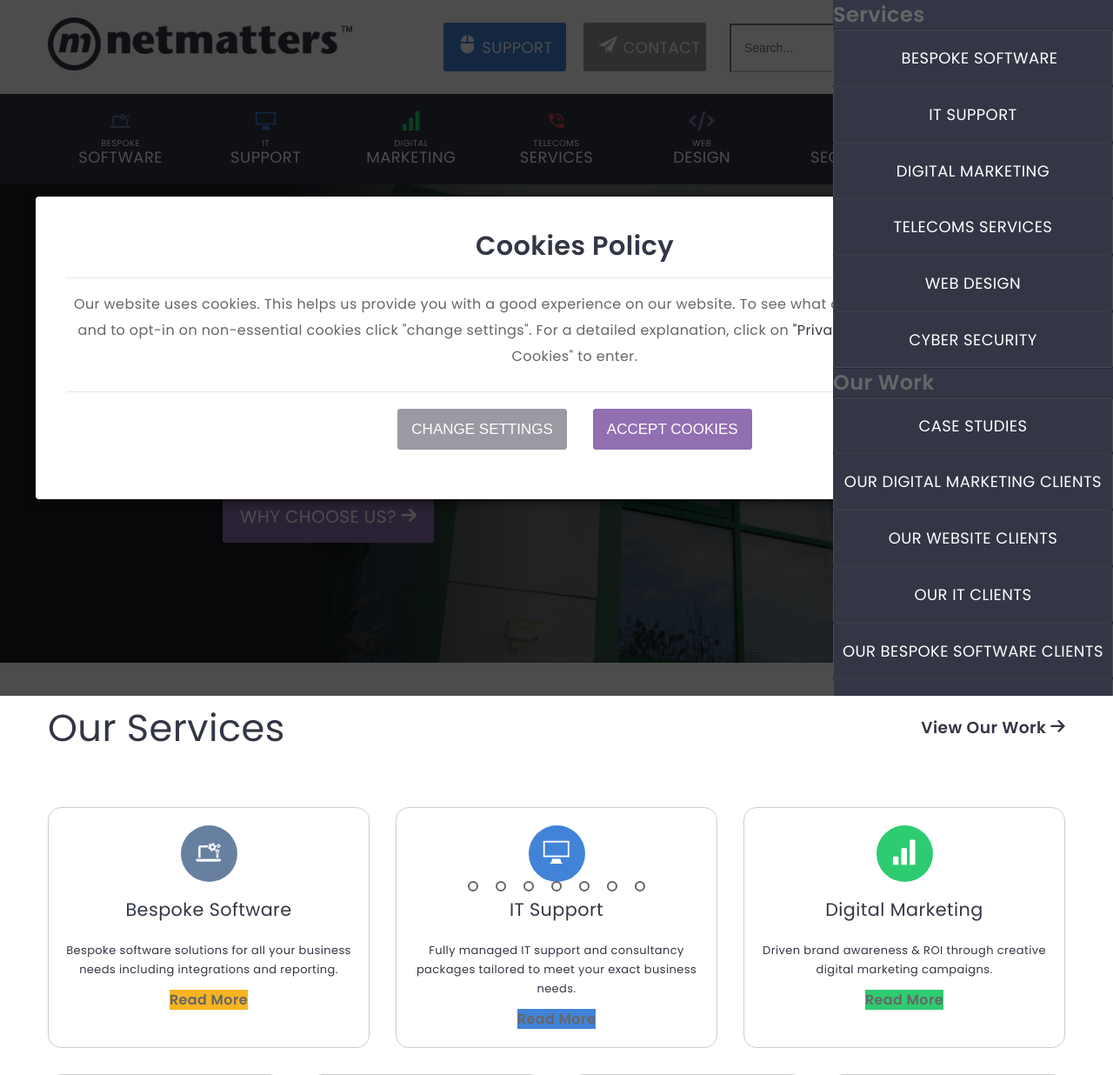
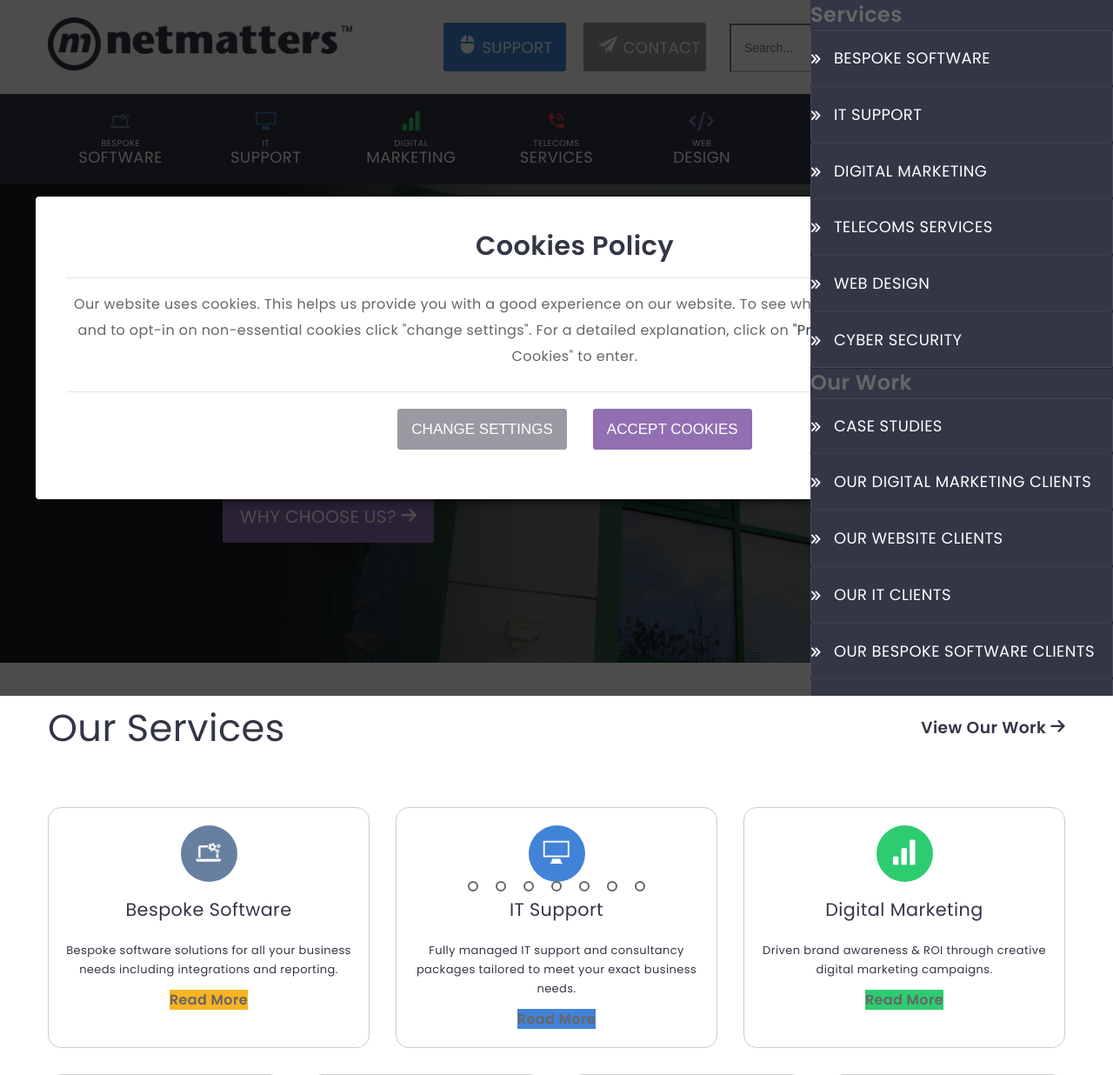
Before and after one commit to MattJDean/Netmatters-Homepage, a PHP site: page / in a window 1280 px wide. Shown: the top 1236 px of the page at 87% size. Run offline with PHP 8.4, Linux system fonts and the light colour scheme; some libraries are stand-ins or nearby versions; some web fonts are replaced.

Commit message:
sidebar icons 29/9/24

```diff
--- a/index.html
+++ b/index.html
@@ -266,54 +266,54 @@
                     <div class="sidebar__content">
                         <ul>
                             <h2>Services</h2>
-                            <li><a href="#"><i class="icon-chevrons"></i>Bespoke Software</a></li>
-                            <li><a href="#">IT Support</a></li>
-                            <li><a href="#">Digital Marketing</a></li>
-                            <li><a href="#">Telecoms Services</a></li>
-                            <li><a href="#">Web Design</a></li>
-                            <li><a href="#">Cyber Security</a></li>
+                            <li><a href="#"><i class="icon-chevrons-right"></i>Bespoke Software</a></li>
+                            <li><a href="#"><i class="icon-chevrons-right"></i>IT Support</a></li>
+                            <li><a href="#"><i class="icon-chevrons-right"></i>Digital Marketing</a></li>
+                            <li><a href="#"><i class="icon-chevrons-right"></i>Telecoms Services</a></li>
+                            <li><a href="#"><i class="icon-chevrons-right"></i>Web Design</a></li>
+                            <li><a href="#"><i class="icon-chevrons-right"></i>Cyber Security</a></li>
                         </ul>
 
                         <ul>
                             <h2>Our Work</h2>
-                            <li><a href="#">Case Studies</a></li>
-                            <li><a href="#">Our Digital Marketing Clients</a></li>
-                            <li><a href="#">Our Website Clients</a></li>
-                            <li><a href="#">Our IT Clients</a></li>
-                            <li><a href="#">Our Bespoke Software Clients</a></li>
-                            <li><a href="#">Our Telecoms Clients</a></li>
+                            <li><a href="#"><i class="icon-chevrons-right"></i>Case Studies</a></li>
+                            <li><a href="#"><i class="icon-chevrons-right"></i>Our Digital Marketing Clients</a></li>
+                            <li><a href="#"><i class="icon-chevrons-right"></i>Our Website Clients</a></li>
+                            <li><a href="#"><i class="icon-chevrons-right"></i>Our IT Clients</a></li>
+                            <li><a href="#"><i class="icon-chevrons-right"></i>Our Bespoke Software Clients</a></li>
+                            <li><a href="#"><i class="icon-chevrons-right"></i>Our Telecoms Clients</a></li>
                         </ul>
 
                         <ul>
                             <h2>Our Knowledge</h2>
-                            <li><a href="#">Technologies</a></li>
-                            <li><a href="#">Industries</a></li>
-                            <li><a href="#">News</a></li>
-                            <li><a href="#">Insights</a></li>
+                            <li><a href="#"><i class="icon-chevrons-right"></i>Technologies</a></li>
+                            <li><a href="#"><i class="icon-chevrons-right"></i>Industries</a></li>
+                            <li><a href="#"><i class="icon-chevrons-right"></i>News</a></li>
+                            <li><a href="#"><i class="icon-chevrons-right"></i>Insights</a></li>
                         </ul>
 
                         <ul>
                             <h2>Training</h2>
-                            <li><a href="#">Train For A Career In Tech</a></li>
-                            <li><a href="#">Skills Bootcamp</a></li>
-                            <li><a href="#">SCS Frequently Asked Questions</a></li>
-                            <li><a href="#">Scion Collaborators</a></li>
+                            <li><a href="#"><i class="icon-chevrons-right"></i>Train For A Career In Tech</a></li>
+                            <li><a href="#"><i class="icon-chevrons-right"></i>Skills Bootcamp</a></li>
+                            <li><a href="#"><i class="icon-chevrons-right"></i>SCS Frequently Asked Questions</a></li>
+                            <li><a href="#"><i class="icon-chevrons-right"></i>Scion Collaborators</a></li>
                         </ul>
 
                         <ul>
                             <h2>Our Company</h2>
-                            <li><a href="#">Why Choose Us?</a></li>
-                            <li><a href="#">Our Culture</a></li>
-                            <li><a href="#">Our Team</a></li>
-                            <li><a href="#">Our Careers</a></li>
-                            <li><a href="#">Our Benefits</a></li>
+                            <li><a href="#"><i class="icon-chevrons-right"></i>Why Choose Us?</a></li>
+                            <li><a href="#"><i class="icon-chevrons-right"></i>Our Culture</a></li>
+                            <li><a href="#"><i class="icon-chevrons-right"></i>Our Team</a></li>
+                            <li><a href="#"><i class="icon-chevrons-right"></i>Our Careers</a></li>
+                            <li><a href="#"><i class="icon-chevrons-right"></i>Our Benefits</a></li>
                         </ul>
 
                         <ul>
                             <h2>Contact Us</h2>
-                            <li><a href="#">Cambridge Office</a></li>
-                            <li><a href="#">Wymondham Office</a></li>
-                            <li><a href="#">Great Yarmouth Office</a></li>
+                            <li><a href="#"><i class="icon-chevrons-right"></i>Cambridge Office</a></li>
+                            <li><a href="#"><i class="icon-chevrons-right"></i>Wymondham Office</a></li>
+                            <li><a href="#"><i class="icon-chevrons-right"></i>Great Yarmouth Office</a></li>
                         </ul>
 
                         <h2><a href="#">Covid Risk Assessments</a></h2>
--- a/js/script.js
+++ b/js/script.js
@@ -59,7 +59,7 @@ document.addEventListener('DOMContentLoaded', function() {
     }
 
     // Show the cookies dialog on page load
-    showCookiesDialog();
+    // showCookiesDialog();
 
     // Function to handle accept button click
     function handleAccept() {
--- a/scss/base/_typography.scss
+++ b/scss/base/_typography.scss
@@ -1,19 +1,17 @@
-//Fonts
+//Primary Font
 
 $font-primary: 'Poppins', sans-serif;
-$base-font-size: 1rem;
-$letter-spacing: 0.4px;
-$line-height: 1.4285;
 
-//Icons
+
+//Icons Font
 
 @font-face {
   font-family: 'icomoon';
-  src:  url('/assets/fonts/icomoon.eot');
-  src:  url('/assets/fonts/icomoon.eot') format('embedded-opentype'),
-    url('/assets/fonts/icomoon.ttf') format('truetype'),
-    url('/assets/fonts/icomoon.woff') format('woff'),
-    url('/assets/fonts/icomoon.svg') format('svg');
+  src:  url('/assets/fonts/icomoon.eot?gcz4ol');
+  src:  url('/assets/fonts/icomoon.eot?gcz4ol#iefix') format('embedded-opentype'),
+    url('/assets/fonts/icomoon.ttf?gcz4ol') format('truetype'),
+    url('/assets/fonts/icomoon.woff?gcz4ol') format('woff'),
+    url('/assets/fonts/icomoon.svg?gcz4ol#icomoon') format('svg');
   font-weight: normal;
   font-style: normal;
   font-display: block;
@@ -22,7 +20,7 @@ $line-height: 1.4285;
 i {
   /* use !important to prevent issues with browser extensions that change fonts */
   font-family: 'icomoon' !important;
-  // speak: none;
+  // speak: never;
   font-style: normal;
   font-weight: normal;
   font-variant: normal;
@@ -34,6 +32,12 @@ i {
   -moz-osx-font-smoothing: grayscale;
 }
 
+.icon-chevrons-right:before {
+  content: "\e90e";
+}
+.icon-x-twitter:before {
+  content: "\e900";
+}
 .icon-download-alt:before {
   content: "\e90b";
 }
@@ -115,9 +119,6 @@ i {
 .icon-search-alt:before {
   content: "\e915";
 }
-.icon-x-twitter:before {
-  content: "\e900";
-}
 .icon-instagram:before {
   content: "\e91f";
 }
--- a/scss/components/_sidebar.scss
+++ b/scss/components/_sidebar.scss
@@ -25,7 +25,7 @@
             a {
                 display: block;
                 color:#fff;
-                text-align: center;
+                text-align: left;
                 text-transform: uppercase;
                 text-decoration: none;
                 font-size:1.125rem;
@@ -36,11 +36,12 @@
             }
 
             i {
-
-                width: 20px;
-                height: 20px;
+                color: #fff;
+                font-size: 12px;
+                line-height: 1.5;
                 padding-right: 15px;
             }
+
         }
 
     }
```
Also changed, not shown: assets/fonts/icomoon.ttf, assets/fonts/icomoon.woff, css/style.css, 3 other files.
